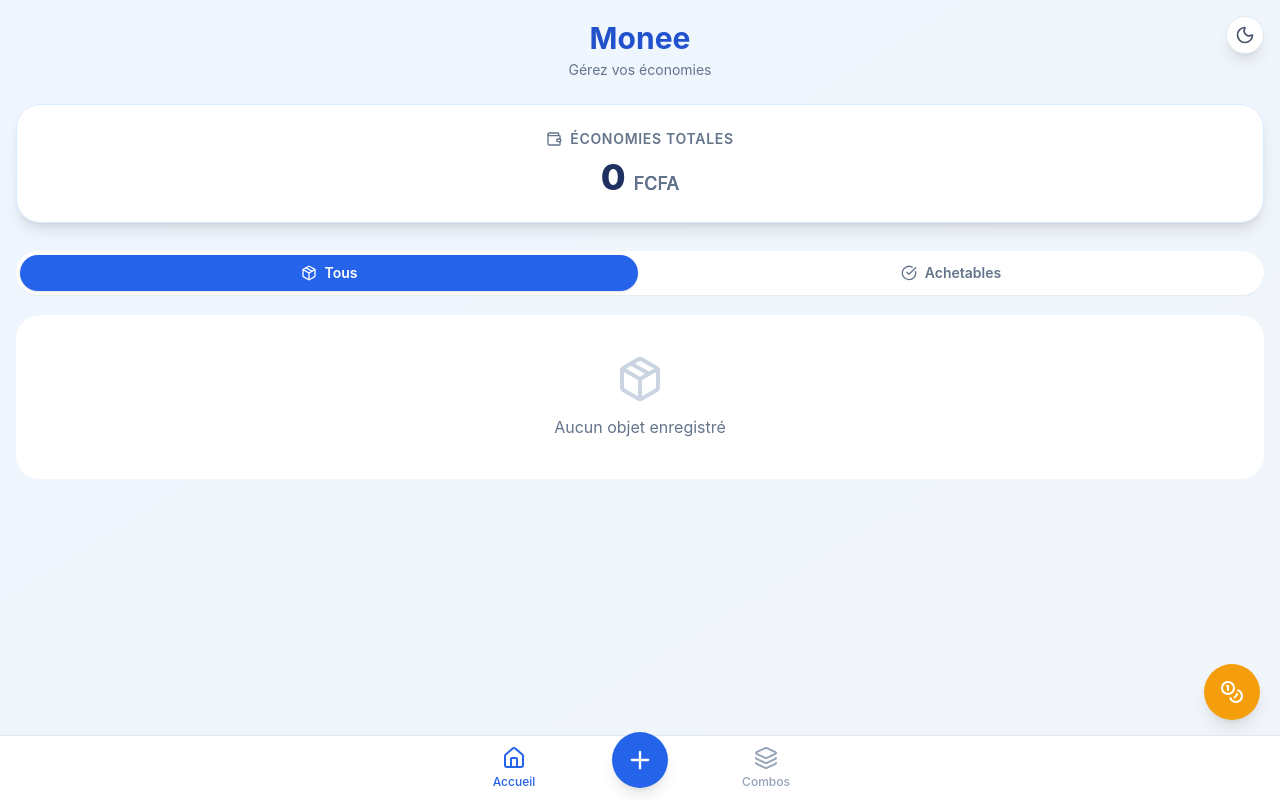
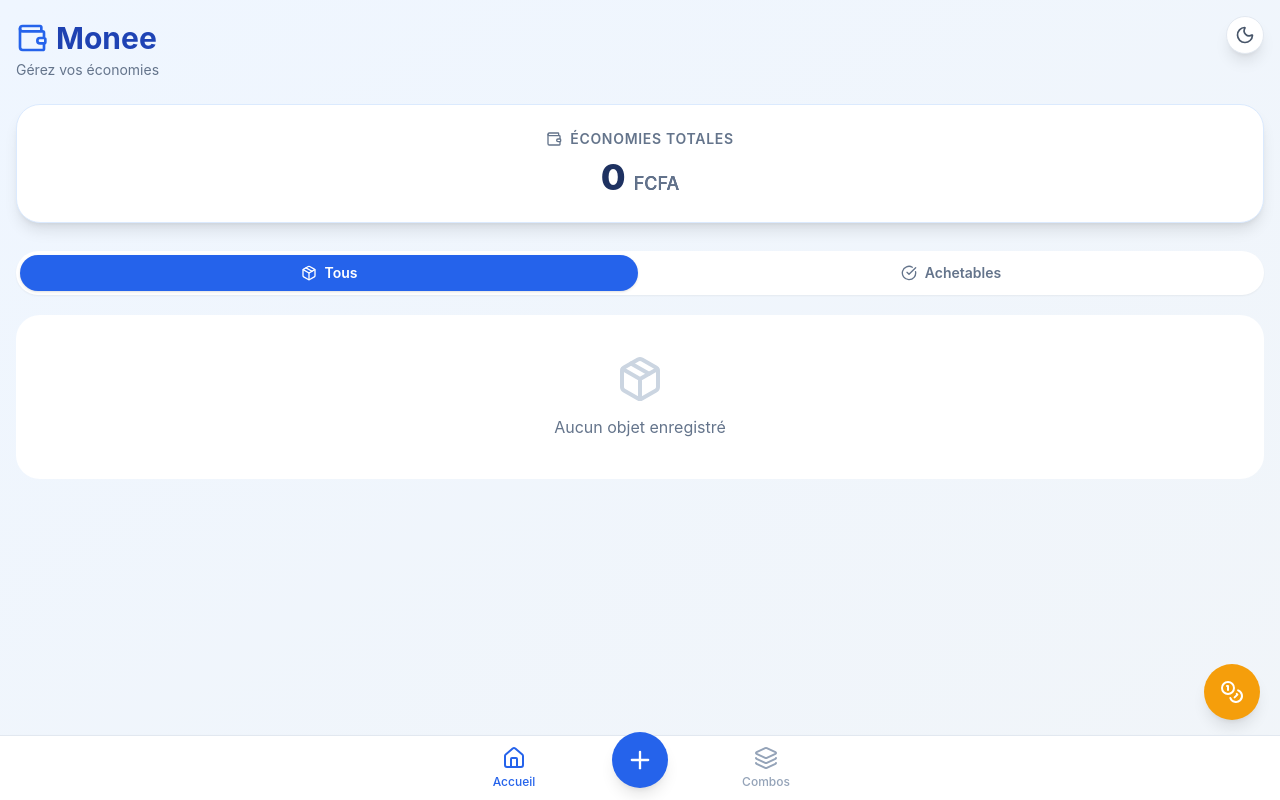
Before and after one commit to eren-the-coder/monee, a React (Vite) app: page / in a window 1280 px wide. Built offline with nearby package versions, Linux system fonts and the light colour scheme.

Commit message:
refactor: streamline emoji input in AddObjectModal and adjust HomeScreen layout

```diff
--- a/src/components/modals/AddObjectModal.tsx
+++ b/src/components/modals/AddObjectModal.tsx
@@ -38,7 +38,6 @@ export const AddObjectModal: React.FC<AddObjectModalProps> = ({ isOpen, onClose,
           </button>
         </div>
 
-        <div className="flex items-center gap-3 mb-4">
         <input
           type="text"
           value={emoji}
@@ -46,7 +45,6 @@ export const AddObjectModal: React.FC<AddObjectModalProps> = ({ isOpen, onClose,
           placeholder="Emoji"
           className="flex-1 px-4 py-3 rounded-full border border-slate-200 dark:border-slate-600 bg-slate-50 dark:bg-slate-900 text-slate-800 dark:text-white focus:outline-none focus:ring-2 focus:ring-blue-500"
         />
-        </div>
 
         <input
           type="text"
--- a/src/screens/HomeScreen.tsx
+++ b/src/screens/HomeScreen.tsx
@@ -7,7 +7,7 @@ import { EditObjectModal } from '../components/modals/EditObjectModal';
 import { MoneyModal } from '../components/modals/MoneyModal';
 import { Toast } from '../components/Toast';
 import { WishObject } from '../types';
-import { Coins, Package, CheckCircle } from 'lucide-react';
+import { Coins, Package, CheckCircle, Wallet } from 'lucide-react';
 
 type FilterType = 'all' | 'affordable';
 
@@ -63,8 +63,9 @@ export const HomeScreen: React.FC<HomeScreenProps> = ({ onAddObject }) => {
   return (
     <div className="min-h-screen bg-gradient-to-br from-blue-50 to-slate-100 dark:from-slate-900 dark:to-slate-800 pb-24 px-4 pt-5">
       {/* Header */}
-      <div className="text-center mb-6">
-        <h1 className="text-3xl font-bold bg-gradient-to-r from-blue-800 to-blue-600 bg-clip-text text-transparent dark:from-blue-400 dark:to-blue-300 flex items-center justify-center gap-2">
+      <div className="text-left mb-6">
+        <h1 className="text-3xl font-bold bg-gradient-to-r from-blue-800 to-blue-600 bg-clip-text text-transparent dark:from-blue-400 dark:to-blue-300 flex items-center justify-start gap-2">
+          <Wallet className="w-8 h-8 text-blue-600 dark:text-blue-400" />
           Monee
         </h1>
         <p className="text-slate-500 dark:text-slate-400 text-sm mt-1">Gérez vos économies</p>
@@ -79,8 +80,8 @@ export const HomeScreen: React.FC<HomeScreenProps> = ({ onAddObject }) => {
           <button
             onClick={() => setFilter('all')}
             className={`flex-1 px-4 py-2 rounded-full font-semibold text-sm transition-all flex items-center justify-center gap-2 ${filter === 'all'
-                ? 'bg-blue-600 text-white shadow'
-                : 'text-slate-500 dark:text-slate-400'
+              ? 'bg-blue-600 text-white shadow'
+              : 'text-slate-500 dark:text-slate-400'
               }`}
           >
             <Package className="w-4 h-4" />
@@ -89,8 +90,8 @@ export const HomeScreen: React.FC<HomeScreenProps> = ({ onAddObject }) => {
           <button
             onClick={() => setFilter('affordable')}
             className={`flex-1 px-4 py-2 rounded-full font-semibold text-sm transition-all flex items-center justify-center gap-2 ${filter === 'affordable'
-                ? 'bg-emerald-600 text-white shadow'
-                : 'text-slate-500 dark:text-slate-400'
+              ? 'bg-emerald-600 text-white shadow'
+              : 'text-slate-500 dark:text-slate-400'
               }`}
           >
             <CheckCircle className="w-4 h-4" />
```
Lines whose indentation alone changed are shown as unchanged.
